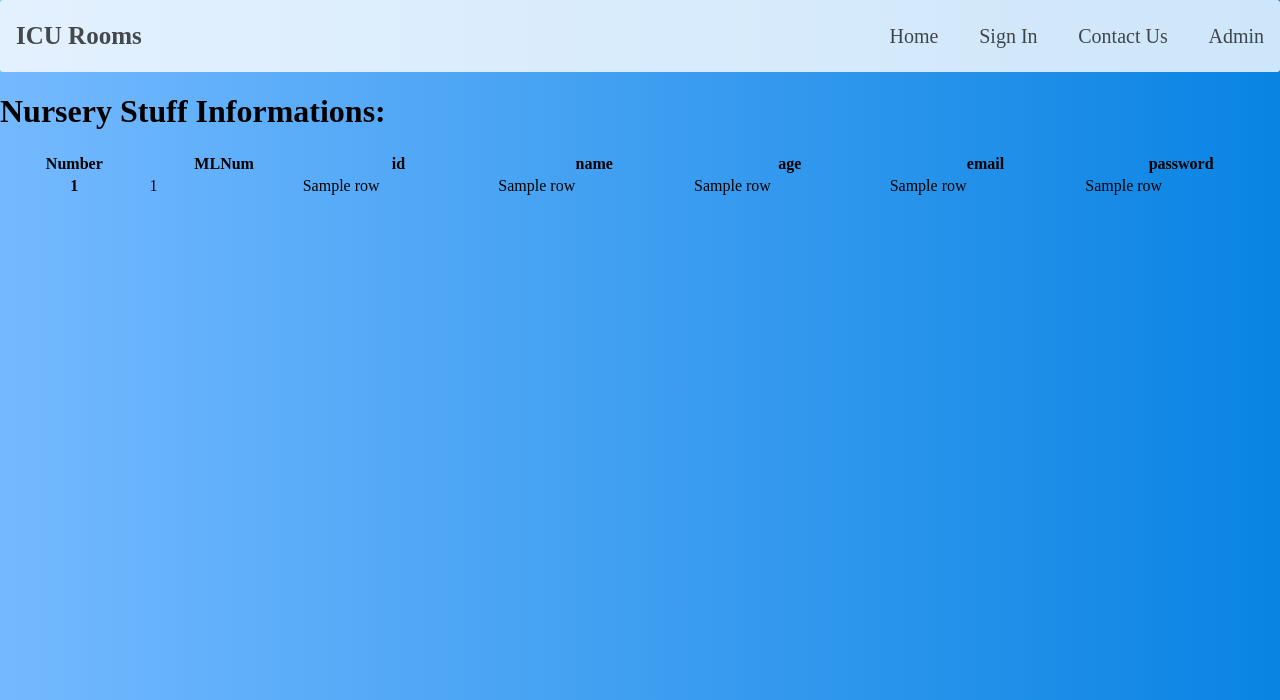
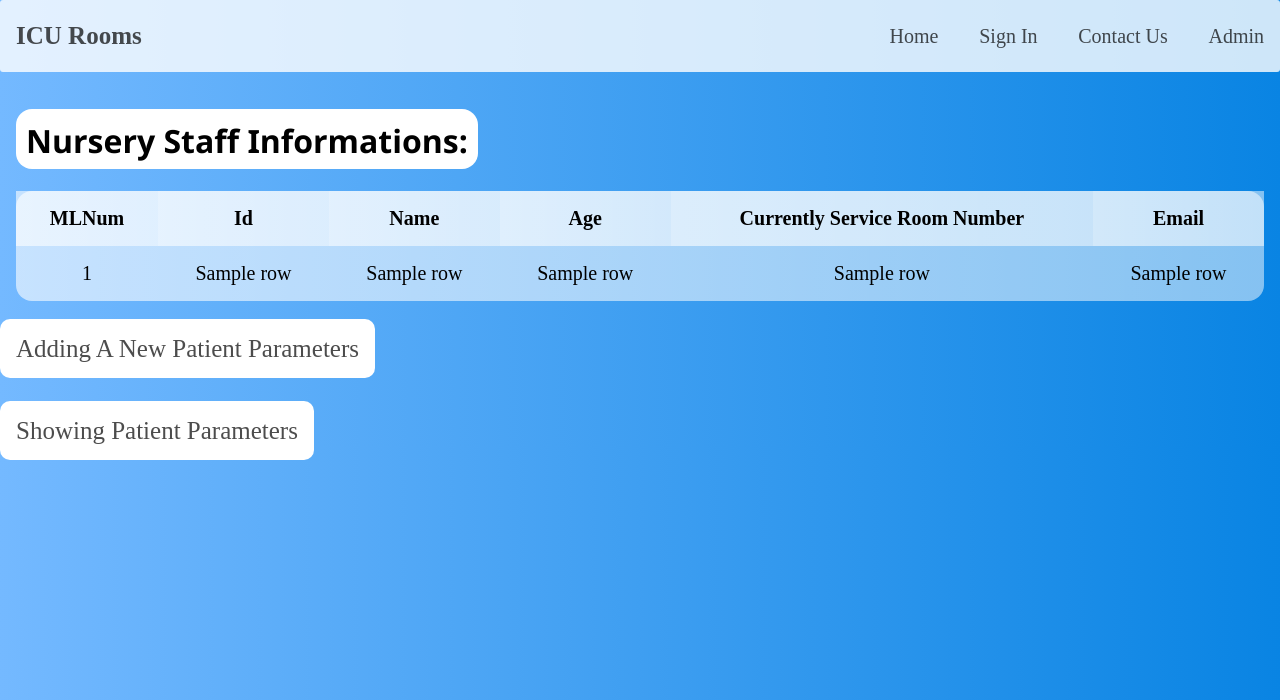
Before and after one commit to Abdelrahmanhassan1/Abdelrahmanhassan1-Full-Stack-Web-Application-Using-Flask-Python, a Flask app: template templates/SignInForms/Nursery/view.html in a window 1280 px wide. Shown: the top 700 px of the page. Run offline with Flask 2, Linux system fonts and the light colour scheme; the template is opened without the code that fills it: most values are stand-ins (such as "Sample title", 1, 10 or a date in 2020).

Commit message:
Update view.html

```diff
--- a/templates/SignInForms/Nursery/view.html
+++ b/templates/SignInForms/Nursery/view.html
@@ -5,7 +5,7 @@
     <meta http-equiv="X-UA-Compatible" content="IE=edge">
     <meta name="viewport" content="width=device-width, initial-scale=1.0">
     <title>Home Page</title>
-    <link  rel="stylesheet" type= "text/css" href="{{ url_for('static', filename='css/style.css') }}"  >
+    <link  rel="stylesheet" type= "text/css" href="{{ url_for('static', filename='css/adminView/nurseryView/styles.css') }}"  >
 
 </head>
 <body>
@@ -26,19 +26,22 @@
 
     </div>
 
+
     <!-- Content -->
-    <h1> Nursery Stuff Informations: </h1>
+    <div class="content">
 
-    <table style="width:100%">
+        <h1> Nursery Staff Informations: </h1>
+
+        <table style="width:100%" class="table">
             <thead>
                 <tr>
-                <th>Number</th>
                     <th>MLNum</th>
-                <th>id</th>
-                <th>name</th>
-                <th>age</th>
-                <th>email</th>
-                <th>password</th>
+                    <th>Id</th>
+                    <th>Name</th>
+                    <th>Age</th>
+                    <th> Currently Service Room Number</th>
+                    <th>Email</th>
+
                 </tr>
 
             </thead>
@@ -48,7 +51,6 @@
                 {% for row in Table %}
 
                 <tr>
-                <th scope="row">{{ loop.index }}</th>
                     <td>{{row.0}}</td>
                     <td>{{row.1}}</td>
                     <td>{{row.2}}</td>
@@ -61,6 +63,15 @@
 
             </tbody>
             </table>
+    </div>
+
+    <div class="addingParameters">
+        <br>
+        <a href="http://127.0.0.1:5000/signin/nursery/addparameters"> Adding A New Patient Parameters</a> <br><br><br><br>
+        <a href="http://127.0.0.1:5000/signin/nursery/show"> Showing Patient Parameters</a>
+
+    </div>
+
 
 
 </body>
```
Lines whose indentation alone changed are shown as unchanged.
